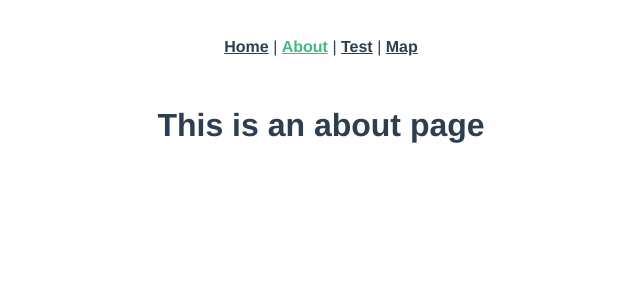
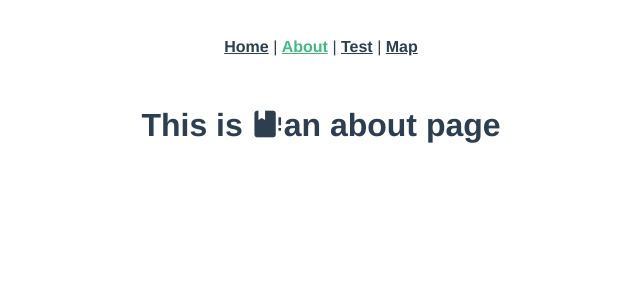
Before and after one commit to monoglo/element-ui-l, a Vue app: page /about in a window 1280 px wide. Shown: the top 300 px of the page, without its empty margins (319-959 px from the left). Built offline with nearby package versions, Linux system fonts and the light colour scheme; what vue-baidu-map would draw is missing.

Commit message:
add mdi icon

```diff
--- a/package.json
+++ b/package.json
@@ -8,6 +8,7 @@
     "lint": "vue-cli-service lint"
   },
   "dependencies": {
+    "@mdi/font": "^5.8.55",
     "core-js": "^3.6.5",
     "element-ui": "^2.3.6",
     "pl-table": "^2.7.5",
--- a/src/views/About.vue
+++ b/src/views/About.vue
@@ -1,5 +1,12 @@
 <template>
   <div class="about">
-    <h1>This is an about page</h1>
+    <h1>This is <span class="mdi mdi-book-alert"></span>an about page</h1>
   </div>
 </template>
+
+<script>
+import '@mdi/font/css/materialdesignicons.css'
+export default {
+
+}
+</script>
```
Also changed, not shown: 1 other file (tests, documents, lock files or other folders).
